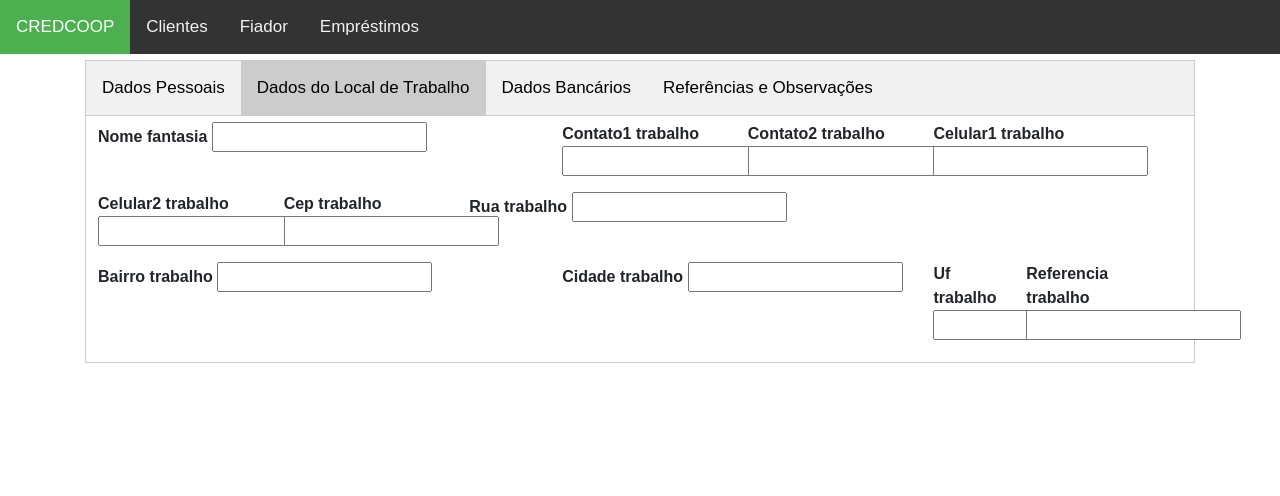
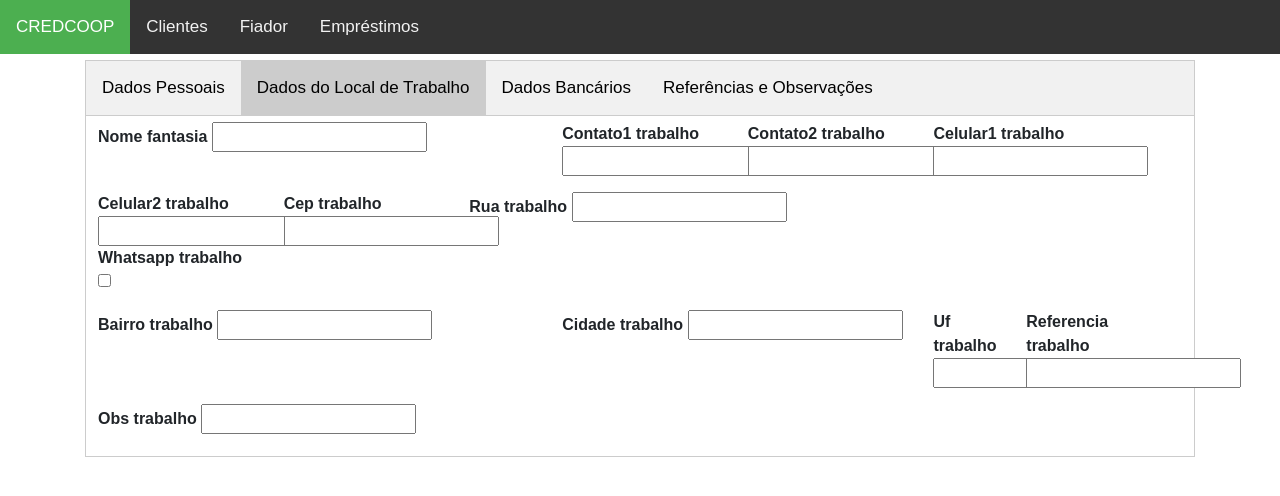
Before and after one commit to israelwerther/Esctop_Israel_Estoque, a Django app: template projeto/cliente/templates/cliente_form.html in a window 1280 px wide, after a click on "Dados do Local de Trabalho". Shown: the top 496 px of the page. Run offline with Django 3.2, Linux system fonts and the light colour scheme; the template is opened without the code that fills it: most values are stand-ins (such as "Sample title", 1, 10 or a date in 2020); form fields are guessed from the names that the template uses; some libraries are stand-ins or nearby versions.

Commit message:
Campo obs no local de trabalho inseridos

```diff
--- a/projeto/avalista/models.py
+++ b/projeto/avalista/models.py
@@ -27,7 +27,6 @@ class Avalista(models.Model):
     fiador_agencia             = models.CharField("Nº agência",max_length=15, blank=True, null=True)
     fiador_conta               = models.CharField("Nº conta",max_length=15, blank=True, null=True)
     tipo_de_conta              = models.ForeignKey(Tipo_de_conta, on_delete=models.PROTECT,max_length=25, blank=True, null=True)
-
     whatsapp                   = models.BooleanField(default=True)
 
     class Meta:
--- a/projeto/cliente/models.py
+++ b/projeto/cliente/models.py
@@ -41,6 +41,8 @@ class Cliente(models.Model):
     cidade_trabalho       = models.CharField("Cidade", max_length=40, blank=True, null=True)
     uf_trabalho           = models.CharField("Estado", max_length=2, blank=True, null=True)
     referencia_trabalho   = models.CharField("Referência",max_length=50, blank=True, null=True)
+    obs_trabalho          = models.TextField("Observações",max_length=200, blank=True, null=True)
+    whatsapp_trabalho     = models.BooleanField("Whatsapp", default=True)
 
     banco                 = models.ForeignKey(Banco, on_delete=models.PROTECT,max_length=25, blank=True, null=True)
     n_operacao            = models.CharField("Nº operação",max_length=15, blank=True, null=True)
@@ -49,7 +51,8 @@ class Cliente(models.Model):
     tipo_de_conta         = models.ForeignKey(Tipo_de_conta, on_delete=models.PROTECT,max_length=25, blank=True, null=True)
 
     fiador                = models.ForeignKey('self', on_delete=models.CASCADE, blank=True, null=True)
-    whatsapp              = models.BooleanField(default=True)
+
+    whatsapp              = models.BooleanField("Whatsapp", default=True)
 
 
     class Meta:
--- a/projeto/cliente/templates/cliente_form.html
+++ b/projeto/cliente/templates/cliente_form.html
@@ -267,7 +267,8 @@
                 <div class="form-group" >
                     <label for="" >{{form.celular2_trabalho.label}} </label>
                     {% render_field form.celular2_trabalho class="form-control" %}
-                </div>
+                    <label class="checkbox-inline"> {{form.whatsapp_trabalho.label}} <input type="checkbox" value="whatsapp" id="whatsapp" name="whatsapp"></label>
+            </div>
             </div>
             <div class="col-sm-2">
                 <div class="form-group" >
@@ -304,6 +305,12 @@
                 <div class="form-group" >
                     <label for="" >{{form.referencia_trabalho.label}} </label>
                     {% render_field form.referencia_trabalho class="form-control" %}
+                </div>
+            </div>
+            <div class="col-sm-4">
+                <div class="form-group" >
+                    <label for="" >{{form.obs_trabalho.label}} </label>
+                    {% render_field form.obs_trabalho class="form-control" %}
                 </div>
             </div>
         </div>
@@ -352,13 +359,6 @@
                     {% render_field form.fiador class="form-control"  %}
                 </div>
             </div>
-            <br>
-            <div class="col-sm-12">
-                <div class="form-group">
-                    <label for="">{{form.anotacoes.label}}</label>
-                    {% render_field form.anotacoes class="form-control" %}
-                </div>
-            </div>
         </div>
         <div style='float: right;'>
             <button class="btn btn-success" float="right">Cadastrar</button>
```
Also changed, not shown: projeto/cliente_cnpj/templates/cliente_cnpj_form.html (+0 -8 lines), projeto/emprestimo/templates/emprestimo_contrato.html (+0 -7 lines), README.md, projeto/cliente/migrations/0051_cliente_anotacoes_trabalho.py (added), projeto/cliente/migrations/0052_cliente_whatsapp_trabalho.py (added), projeto/cliente/migrations/0053_auto_20200911_0656.py (added), projeto/cliente/migrations/0054_auto_20200911_0657.py (added).
